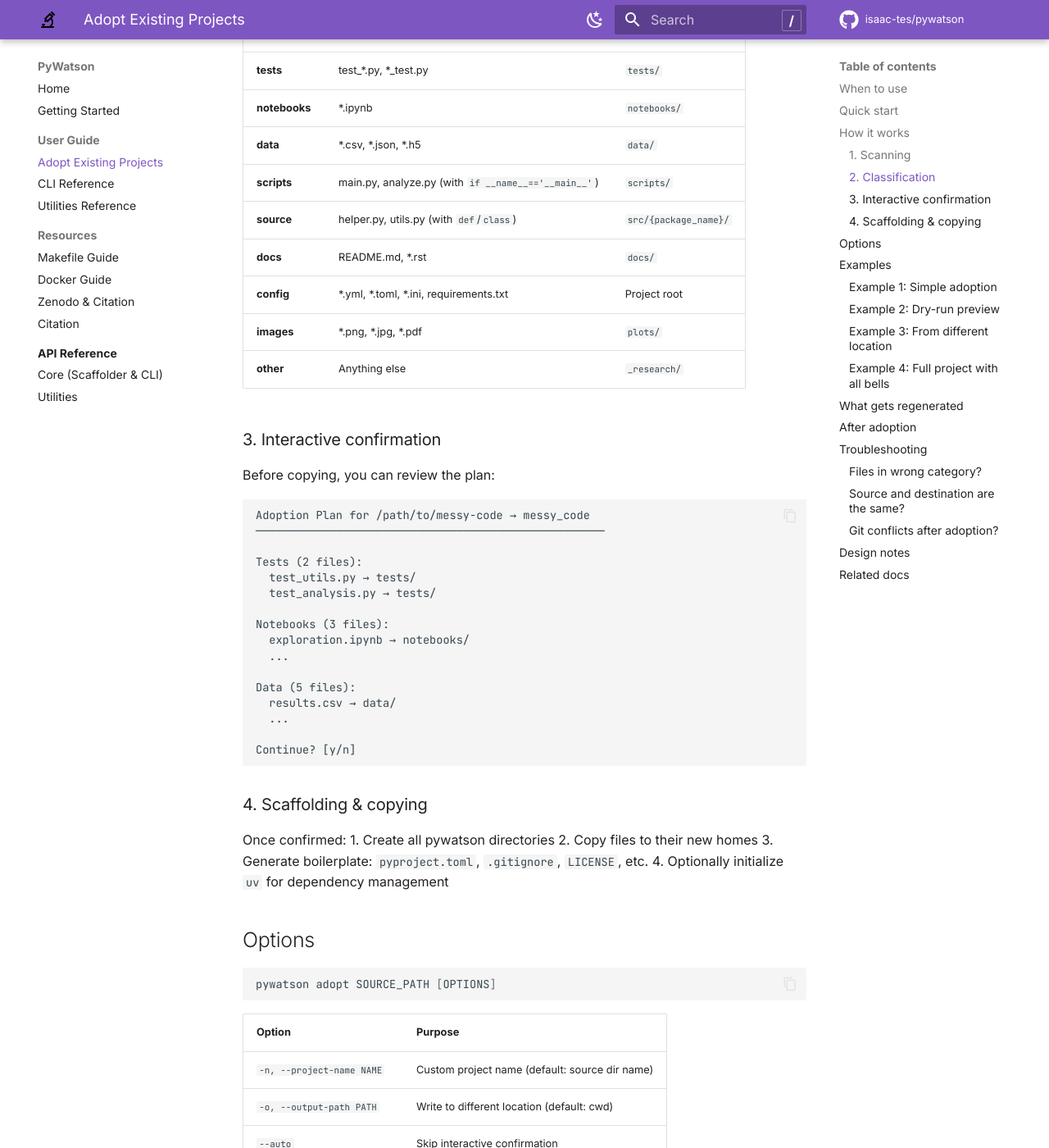
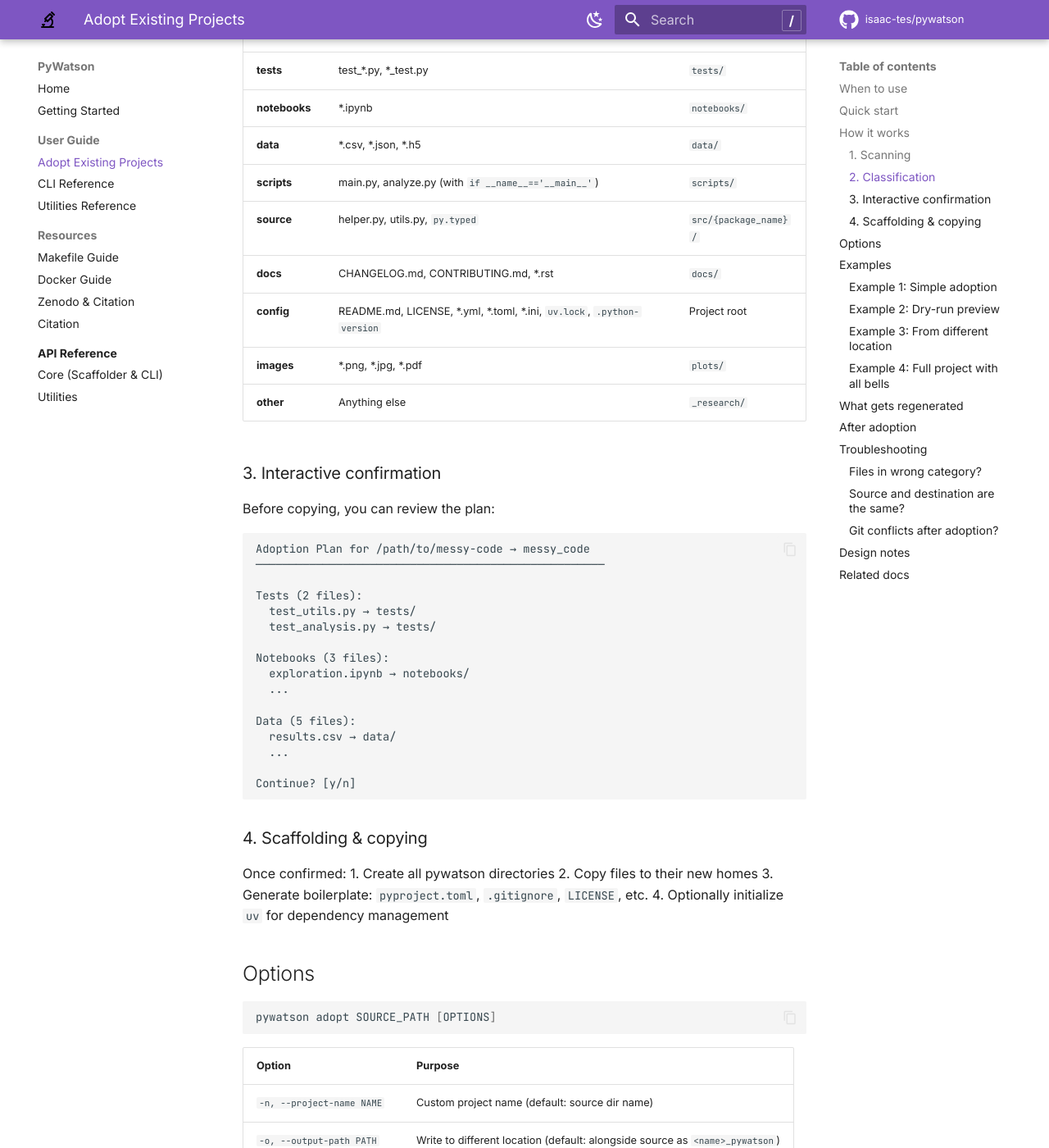
Before and after one commit to isaac-tes/pywatson, an MkDocs documentation site: the page built from docs/ADOPT_GUIDE.md, in a window 1280 px wide and 1400 px high, scrolled down 1060 px. Shown: the whole window at 82% size. Built offline with MkDocs 1.6.1 and Material for MkDocs 9.7.7, drawn with Linux system fonts in a browser that asks for light colours; comment, search, counter and statistics services are not loaded; some of the changed text lies outside the part shown.

Commit message:
docs: sync guides with current adopt/init behavior
- ADOPT_GUIDE: classify README/LICENSE as root config files; update --output-path default and author defaults
- CLI/QUICKSTART/README trees: include src/<pkg>/pywatson_utils.py and py.typed marker
- Regenerate docs/index.md from README to keep docs home consistent

```diff
--- a/docs/ADOPT_GUIDE.md
+++ b/docs/ADOPT_GUIDE.md
@@ -41,9 +41,9 @@
 | **notebooks** | *.ipynb | `notebooks/` |
 | **data** | *.csv, *.json, *.h5 | `data/` |
 | **scripts** | main.py, analyze.py (with `if __name__=='__main__'`) | `scripts/` |
-| **source** | helper.py, utils.py (with `def`/`class`) | `src/{package_name}/` |
-| **docs** | README.md, *.rst | `docs/` |
-| **config** | *.yml, *.toml, *.ini, requirements.txt | Project root |
+| **source** | helper.py, utils.py, `py.typed` | `src/{package_name}/` |
+| **docs** | CHANGELOG.md, CONTRIBUTING.md, *.rst | `docs/` |
+| **config** | README.md, LICENSE, *.yml, *.toml, *.ini, `uv.lock`, `.python-version` | Project root |
 | **images** | *.png, *.jpg, *.pdf | `plots/` |
 | **other** | Anything else | `_research/` |
 
@@ -87,14 +87,14 @@
 | Option | Purpose |
 |--------|---------|
 | `-n, --project-name NAME` | Custom project name (default: source dir name) |
-| `-o, --output-path PATH` | Write to different location (default: cwd) |
+| `-o, --output-path PATH` | Write to different location (default: alongside source as `<name>_pywatson`) |
 | `--auto` | Skip interactive confirmation |
 | `--dry-run` | Preview plan, don't write anything |
 | `--copy` | Copy files (default) |
 | `--move` | Move files instead of copying |
 | `--no-uv` | Skip `uv init` (useful for offline/testing) |
-| `--author-name NAME` | Set author (required) |
-| `--author-email EMAIL` | Set email (required) |
+| `--author-name NAME` | Set author (default: `git config user.name`) |
+| `--author-email EMAIL` | Set email (default: `git config user.email`) |
 | `--description TEXT` | Project description |
 | `-t, --project-type TYPE` | default, minimal, or full (default: default) |
 | `--license TYPE` | MIT, Apache-2.0, BSD-3-Clause, ISC |
```
Also changed, not shown: README.md (+3 -2 lines), docs/CLI.md (+3 -2 lines), docs/QUICKSTART.md (+5 -4 lines), docs/index.md (+3 -2 lines).
